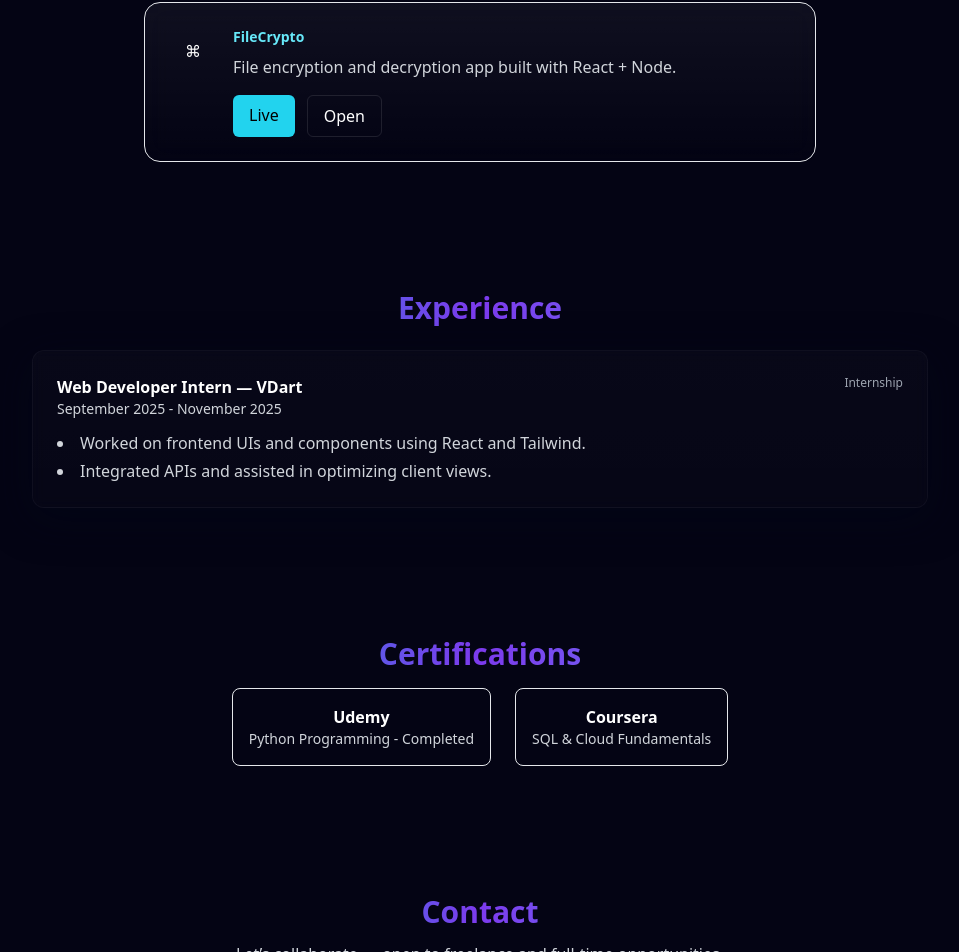
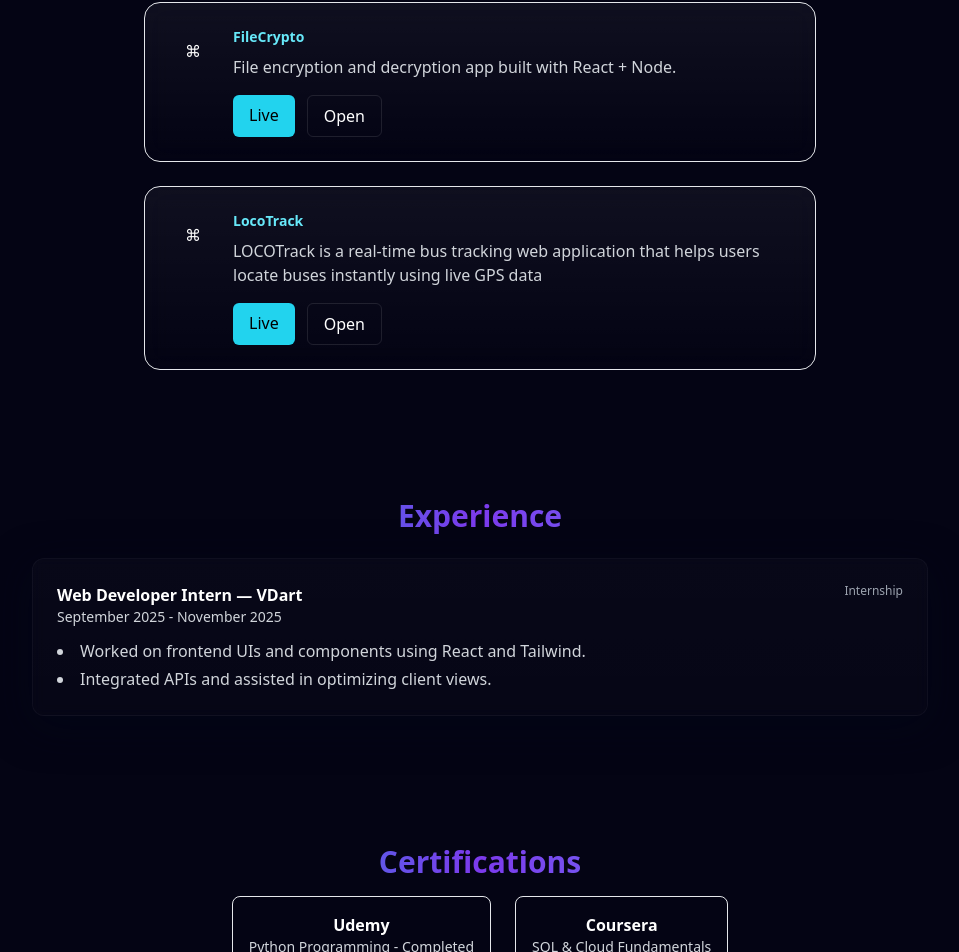
Before and after one commit to harikarthick12/portfolio, a React (Vite) app: page / in a window 1280 px wide. Shown: the part 2060-3012 px from the top of the page, without its empty margins (160-1119 px from the left). Built offline with nearby package versions, Linux system fonts and the light colour scheme.

Commit message:
Portfolio updates

```diff
--- a/src/App.jsx
+++ b/src/App.jsx
@@ -90,6 +90,11 @@ export default function App() {
       title: "FileCrypto",
       description: "File encryption and decryption app built with React + Node.",
       link: "https://filecrypto.vercel.app/",
+    },
+     {
+      title: "LocoTrack",
+      description: "LOCOTrack is a real-time bus tracking web application that helps users locate buses instantly using live GPS data",
+      link: "https://locotrack.onrender.com/",
     },
   ];
 
```
Also changed, not shown: 1 other file (tests, documents, lock files or other folders).
